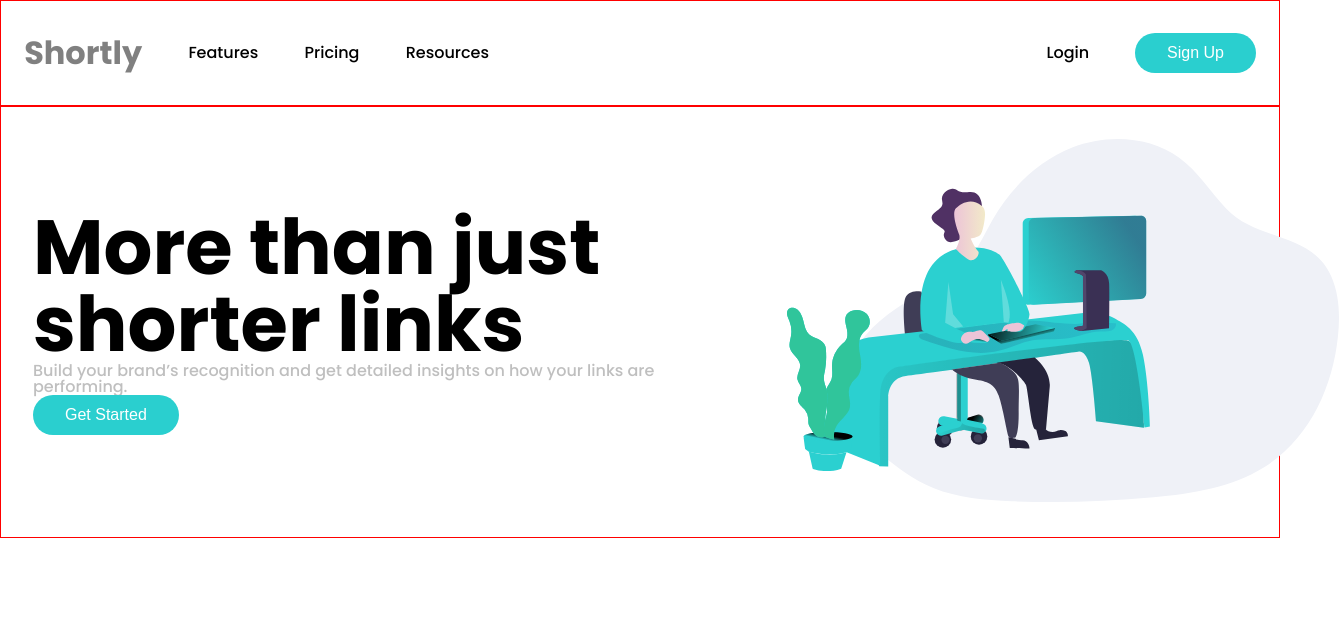
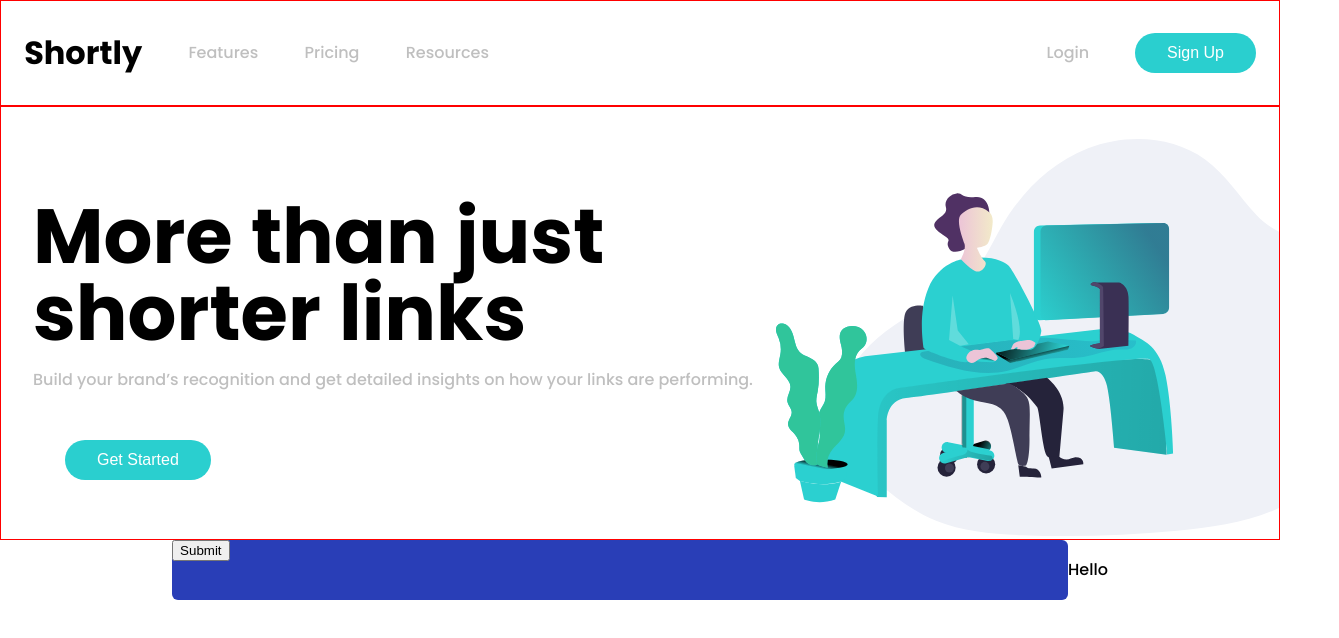
Before and after one commit to eralpkor/url-shortening, a React (Create React App) app: page / in a window 1280 px wide. Shown: the top 638 px of the page, 1339 px wide, since content can reach past the window. Built offline with nearby package versions, Linux system fonts and the light colour scheme.

Commit message:
Finish Main.css and add Shortener

```diff
--- a/src/components/Main.css
+++ b/src/components/Main.css
@@ -3,15 +3,11 @@
   display: flex;
   align-items: center;
   justify-content: center;
-  padding: 2rem;
+  padding: 2rem 0 0 2rem;
 
   border: 1px solid red;
 }
 
-.Main-left {
-  padding: 0 5rem 0 0;
-
-}
 .Main-left h1 {
   font-weight: 700;
   font-size: 4.8rem;
@@ -30,9 +26,35 @@
   padding: 0.7rem 2rem;
   border-radius: 2rem;
   cursor: pointer;
+  margin: 2rem 0 0 2rem;
+}
+
+.Main-header {
+  margin-bottom: 20px;
+}
+
+.Main-header h1 {
+  word-spacing: 2px;
+}
+
+.Main-paragraph {
+  margin-bottom: 20px;
+}
+
+.Main-right {
+  overflow: hidden;
+
 }
 
 .Main-right img {
   width: 120%;
-  z-index: -2;
 }
+
+@media only screen and (max-width: 800px) {
+  .Main-left h1 {
+    font-size: 2rem;
+  }
+  .Main-left h4 {
+    font-size: 0.8rem;
+  }
+}
--- a/src/components/Main.jsx
+++ b/src/components/Main.jsx
@@ -1,16 +1,23 @@
 import React from "react";
+import Shortener from './Shortener';
 import './Main.css';
 import Illustration from "../images/illustration-working.svg";
 
 class Main extends React.Component {
   render() {
     return (
+      <>
       <div className="Main">
         <div className="Main-left">
-          <h1>More than just shorter links</h1>
-          <h4>
-            Build your brand’s recognition and get detailed insights on how your links are performing.
-          </h4>
+          <div className="Main-header">
+            <h1>More than just shorter links</h1>
+          </div>
+          <div className="Main-paragraph">
+            <h4>
+              Build your brand’s recognition and get detailed insights on how your links are performing.
+            </h4>
+          </div>
+
 
           <button>Get Started</button>
         </div>
@@ -18,6 +25,8 @@ class Main extends React.Component {
           <img src={Illustration} alt="working on a desk" />
         </div>
       </div>
+      <Shortener />
+      </>
     );
   }
 }
--- a/src/components/Nav.css
+++ b/src/components/Nav.css
@@ -31,7 +31,7 @@
 
 .Nav a {
   text-decoration: none;
-  color: grey;
+  color: hsl(0, 0%, 75%);
   transition: all 0.5s ease;
 }
 .Nav a.Navbar-active {
@@ -40,7 +40,7 @@
 
 .Nav-button {
   font-size: 1rem;
-  color: white !important;
+  color: white;
   border: none;
   outline: none;
   background-color: hsl(180, 66%, 49%);
--- a/src/components/Nav.jsx
+++ b/src/components/Nav.jsx
@@ -2,44 +2,37 @@ import React from 'react';
 import { NavLink } from 'react-router-dom';
 import './Nav.css';
 
-// Features
-//   Pricing
-//   Resources
-
-//   Login
-//   Sign Up
 
 class Nav extends React.Component {
   render() {
     return (
       <div className='Nav'>
         <div className="Nav-left">
-          <NavLink exact activeClassName='Nav-shortly' to='/' >
-            Shortly
+          <NavLink exact to='/'>
+            <h1 className='Nav-shortly '>Shortly</h1>
+
           </NavLink>
-          <NavLink exact activeClassName='Navbar-active' to='/' >
+          <NavLink exact activeClassName='Navbar-active' to='/features' >
             Features
           </NavLink>
-          <NavLink exact activeClassName='Navbar-active' to='/' >
+          <NavLink exact activeClassName='Navbar-active' to='/pricing' >
             Pricing
           </NavLink>
-          <NavLink exact activeClassName='Navbar-active' to='/' >
+          <NavLink exact activeClassName='Navbar-active' to='/resources' >
             Resources
           </NavLink>
         </div>
 
         <div className='Nav-right'>
-          <NavLink exact activeClassName='Navbar-active' to='/' >
+          <NavLink exact activeClassName='Navbar-active' to='/login' >
             Login
           </NavLink>
 
-            <NavLink exact activeClassName='Navbar-active' to='/' >
+          <NavLink exact activeClassName='Navbar-active' to='/signup' >
             <button className='Nav-button'>
               Sign Up
               </button>
             </NavLink>
-
-
         </div>
 
       </div>
--- /dev/null
+++ b/src/components/Shortener.css
@@ -0,0 +1,13 @@
+.Shortener {
+  display: flex;
+  align-items: center;
+  justify-content: center;
+  margin: auto;
+}
+
+.Shortener-search {
+  width: 70%;
+  height: 60px;
+  background: rgb(41 62 183);
+  border-radius: 6px;
+}
--- /dev/null
+++ b/src/components/Shortener.jsx
@@ -0,0 +1,28 @@
+import React from 'react';
+import './Shortener.css';
+
+class Shortener extends React.Component {
+  constructor(props) {
+    super(props)
+      this.state = {
+        link: ''
+      }
+  }
+  handleClick = (event) => {
+    this.setState({ url: event.target.value})
+  }
+  render(){
+    return(
+      <div className='Shortener'>
+        <div className="Shortener-search">
+          <form onSubmit={this.handleClick}>
+            <input type='submit' value={this.state.value}></input>
+          </form>
+        </div>
+        <h1>Hello</h1>
+      </div>
+    )
+  }
+}
+
+export default Shortener;
--- a/src/index.css
+++ b/src/index.css
@@ -60,3 +60,7 @@ table {
 body {
   font-family: 'Poppins', sans-serif;
 }
+
+/* #root {
+  z-index: 2;
+} */
```
Also changed, not shown: 1 other file (tests, documents, lock files or other folders).
